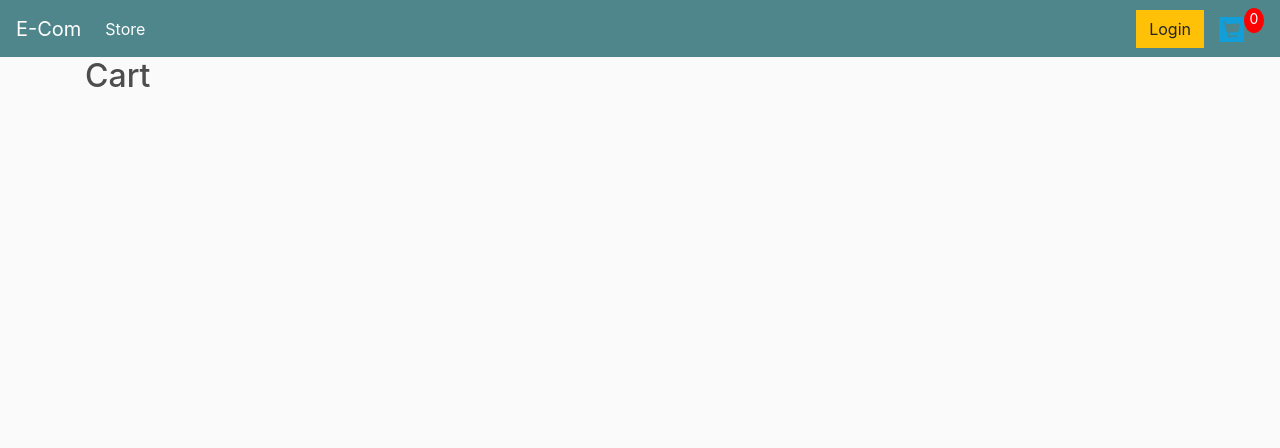
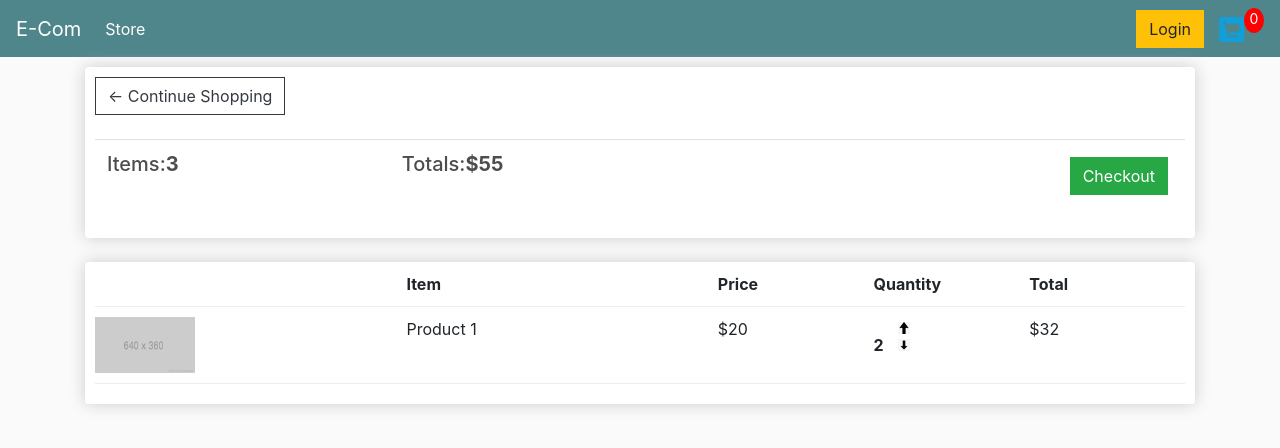
Before and after one commit to Guhanganesan/eComApp, a Django app: page /cart/ in a window 1280 px wide. Shown: the top 448 px of the page. Run offline with Django 3.2, Linux system fonts and the light colour scheme; lists and menus that the app fills with data are empty; some libraries are stand-ins or nearby versions.

Commit message:
cart page design - 1

```diff
--- a/E_Com_Web/Templates/store/cart.html
+++ b/E_Com_Web/Templates/store/cart.html
@@ -2,5 +2,62 @@
 {% load static %}
 
 {% block content %}
-<h2> Cart </h2>
+
+<div class="row">
+    <div class="col-lg-12">
+        <div class="box-element">
+                <a href="{% url 'store' %}" class="btn btn-outline-dark"> &#x2190; Continue Shopping</a>
+                <br>
+                <br>
+                <table class="table">
+                    <tr>
+                        <th>
+                            <h5>Items:<strong>3</strong></h5>
+                        </th>
+                        <th>
+                            <h5>Totals:<strong>$55</strong></h5>
+                        </th>
+                        <th>
+                            <a href="{% url 'checkout' %}" class="btn btn-success"
+                            style="float:right;margin: 5px;">Checkout</a>
+                        </th>
+                    </tr>
+                </table>
+        </div>
+        <br>
+        <div class="box-element">
+            <div class="cart-row">
+                <div style="flex: 2;"></div>
+                <div style="flex: 2;"><strong>Item</strong></div>
+                <div style="flex: 1;"><strong>Price</strong></div>
+                <div style="flex: 1;"><strong>Quantity</strong></div>
+                <div style="flex: 1;"><strong>Total</strong></div>
+            </div>
+
+            <div class="cart-row">
+                <div style="flex: 2;">
+                    <img src="{% static 'images/placeholder.png' %}" alt="" class="row-image">
+                </div>
+                <div style="flex: 2;">
+                    <p>Product 1</p>
+                </div>
+                <div style="flex: 1;">
+                    <p>$20 </p>
+                </div>
+                <div style="flex: 1;">
+                    <p class="quantity">2</p>
+                    <div class="quantity">
+                        <img src="{% static 'images/upload.png' %}" alt="" class="chg-quantity">
+                        <img src="{% static 'images/download.png' %}" alt="" class="chg-quantity">
+                    </div>
+                </div>
+                <div style="flex: 1;">
+                    <p>$32</p>
+                </div>
+            </div>
+
+        </div>
+    </div>
+</div>
+
 {% endblock content %}
--- a/E_Com_Web/Templates/store/store.html
+++ b/E_Com_Web/Templates/store/store.html
@@ -21,7 +21,7 @@
             <hr>
             <button class="btn btn-outline-secondary add-btn">Add to Cart</button>
             <a href="#" class="btn btn-outline-success">View</a>
-            <h4 style="display: inline-block; float: right;">$20</h4>
+            <h4 style="display: inline-block; float: right;">$40</h4>
         </div>
     </div>
 
@@ -32,7 +32,7 @@
             <hr>
             <button class="btn btn-outline-secondary add-btn">Add to Cart</button>
             <a href="#" class="btn btn-outline-success">View</a>
-            <h4 style="display: inline-block; float: right;">$20</h4>
+            <h4 style="display: inline-block; float: right;">$50</h4>
         </div>
     </div>
 </div>
```
Also changed, not shown: E_Com_Web/Static/images/download.png (added), E_Com_Web/Static/images/upload.png (added), README.md.
